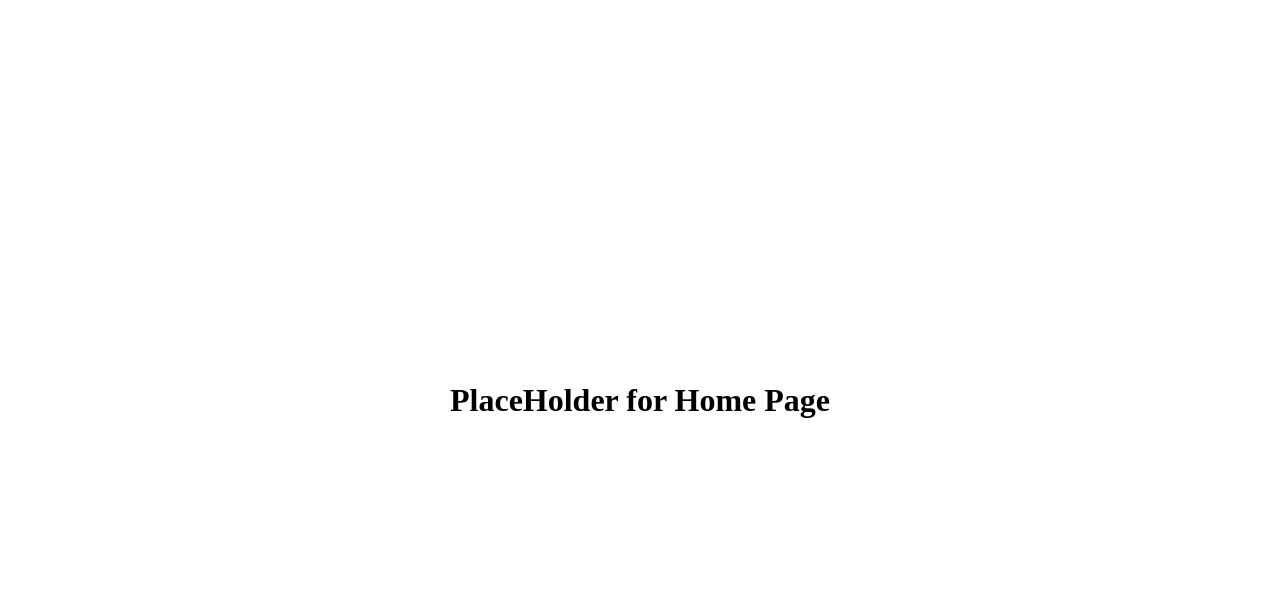
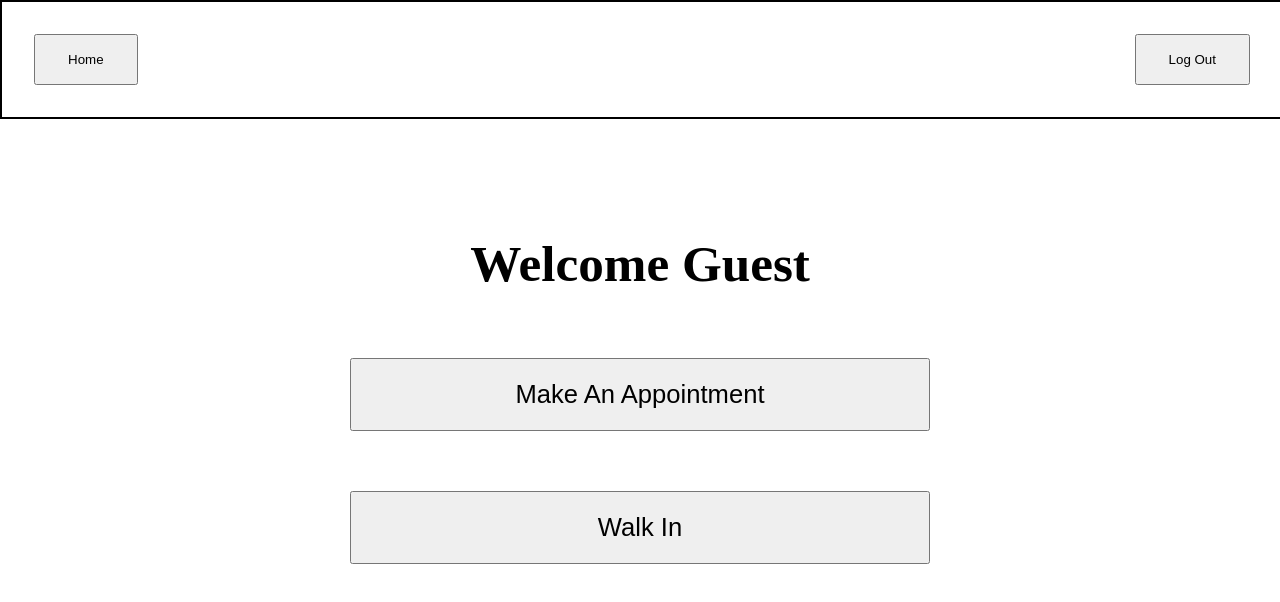
Before and after one commit to PuggyPotato/Booking-System, a React (Vite) app in the folder client/: page /Home in a window 1280 px wide. Shown: the top 602 px of the page. Built offline with nearby package versions, Linux system fonts and the light colour scheme.

Commit message:
Somewhat setup the home page

```diff
--- a/client/package.json
+++ b/client/package.json
@@ -10,6 +10,7 @@
     "preview": "vite preview"
   },
   "dependencies": {
+    "jwt-decode": "^4.0.0",
     "react": "^19.1.0",
     "react-dom": "^19.1.0",
     "react-router-dom": "^7.6.3"
--- a/client/src/Home.jsx
+++ b/client/src/Home.jsx
@@ -1,19 +1,60 @@
+import { useEffect, useState } from "react";
+import {jwtDecode} from "jwt-decode";
+import { useNavigate } from "react-router-dom";
 
 
 
 
 
 function Home(){
+    const [username,setUsername] = useState("Guest");
+    const [loggedIn,setLoggedIn] = useState(false);
 
-    function checkLoggedIn(){
+    const navigate = useNavigate();
+    useEffect(() =>{
+        const token = localStorage.getItem("token");
+        if(token){
+            try{
+                setLoggedIn(true);
+                const decoded = jwtDecode(token);
+                console.log(decoded);
+                setUsername(decoded.username);
+            }
+            catch(err){
+                console.log("Error:",err);
+            }
+        }
+        else{
+            setUsername("Guest");
+        }
+    },[])
+
+    function logOut(){
+        localStorage.removeItem("token");
+        setLoggedIn(false);
+        navigate("/");
+    }
+
+    function appointment(){
 
     }
 
+    function walkIn(){
+
+    }
 
     return(
         <>
-            <div>
-                <h1>PlaceHolder for Home Page</h1>
+            <div id="container">
+                <div id="navBar">
+                        <button id="home" onClick={() =>navigate("/Home")}>Home</button>
+                        <button id="logOut" onClick={() =>logOut()}>Log Out</button>
+                </div>
+                <div id="homeContainer">
+                    <h1>Welcome {username}</h1>
+                    <button id="appointment" onClick={() =>appointment()}>Make An Appointment</button>
+                    <button id="walkIn" onClick={() =>walkIn()}>Walk In</button>
+                </div>
             </div>
         </>
     )
--- a/client/src/index.css
+++ b/client/src/index.css
@@ -82,3 +82,50 @@ body{
   padding-bottom:0.5em;
   border-radius: 3%;
 }
+
+
+#homeContainer,#appointment,#walkIn{
+  font-size: clamp(1rem, 2vw, 2rem);
+}
+
+#appointment,#walkIn{
+  padding: 20px;
+  margin: 30px;
+}
+
+#homeContainer{
+  display: flex;
+  flex-direction: column;
+  width: 50vw;
+  height: 50vh;
+  flex-wrap: 1;
+}
+
+#navBar{
+  display: flex;
+  flex-direction: row;
+  justify-content: space-between;
+  width: 100%;
+  border: 2px solid black;
+  position: absolute;
+  left: 0;
+  top: 0;
+}
+
+#home{
+  margin-left: 2rem;
+  margin-top: 2rem;
+  margin-bottom: 2rem;
+  padding: 1rem;
+  padding-left: 2rem;
+  padding-right: 2rem;
+}
+
+#logOut{
+  margin-right: 2rem;
+  margin-top: 2rem;
+  margin-bottom: 2rem;
+  padding: 1rem;
+  padding-left: 2rem;
+  padding-right: 2rem;
+}
```
Also changed, not shown: 1 other file (tests, documents, lock files or other folders).
